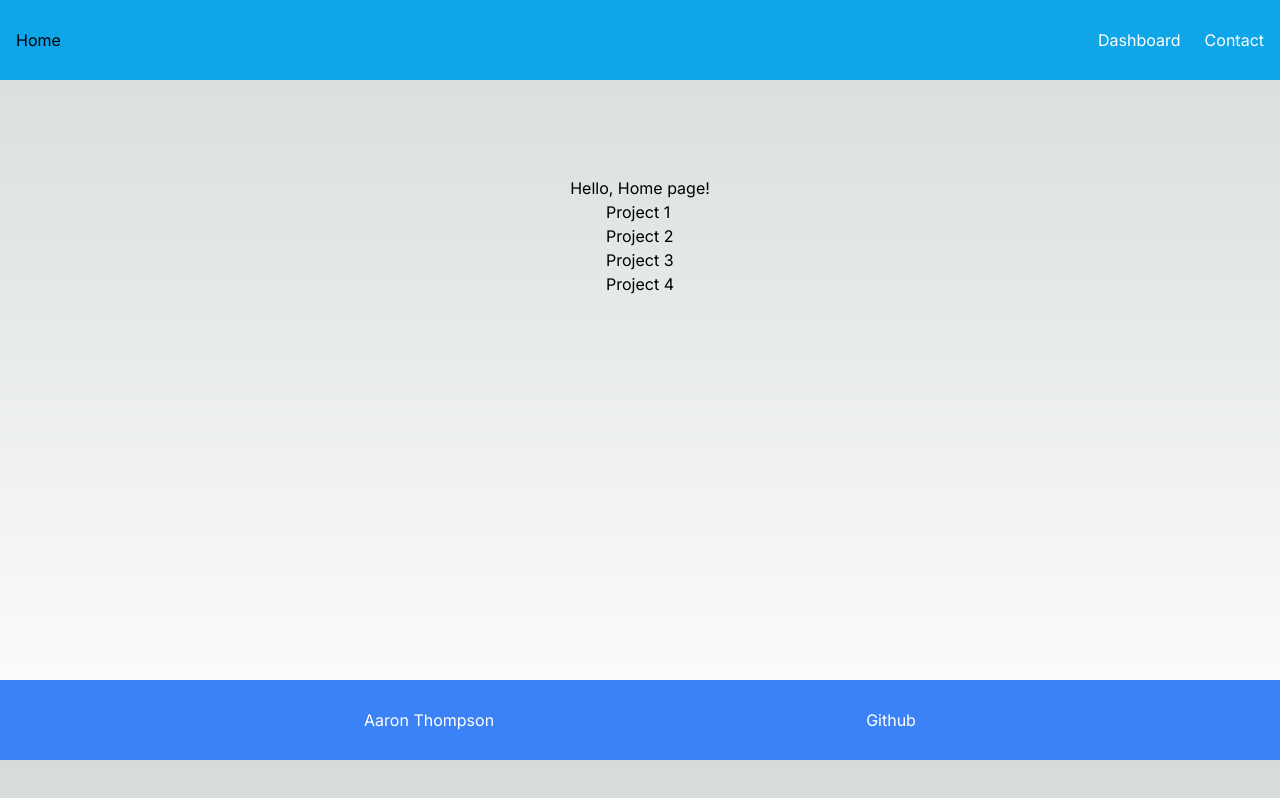
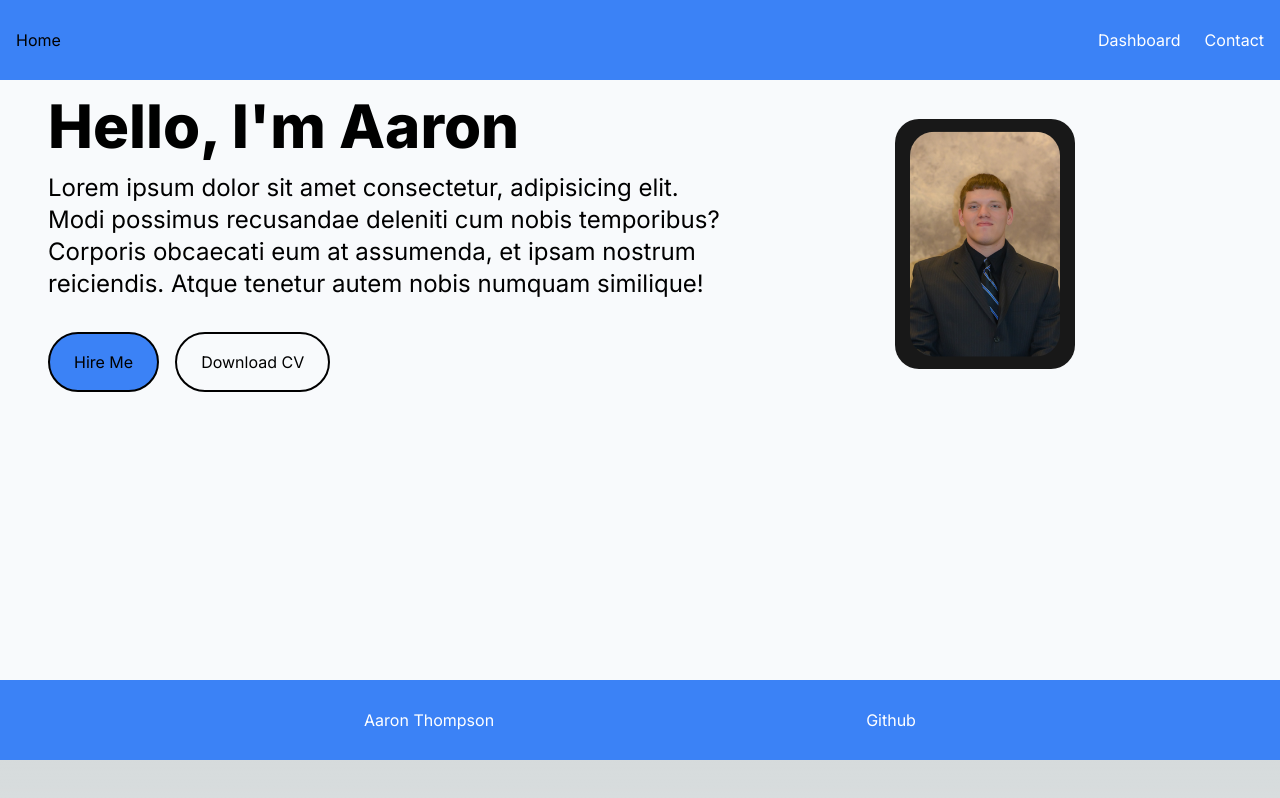
Before and after one commit to Endeyr/my-portfolio, a Next.js app: page / in a window 1280 px wide. Built offline with nearby package versions, Linux system fonts and the light colour scheme.

Commit message:
add hero component

```diff
--- /dev/null
+++ b/app/components/hero/index.tsx
@@ -0,0 +1,38 @@
+import HeroButton from '@/components/hero/button'
+import Image from 'next/image'
+import profilePicture from '../../../public/pfp.jpg'
+
+const Hero = () => {
+	return (
+		<section>
+			<div className="grid grid-cols-1 sm:grid-cols-12">
+				<div className="col-span-7 place-self-center text-center sm:text-left">
+					<h1 className="mb-4 text-4xl sm:text-5xl lg:text-6xl font-extrabold break-words">
+						Hello, I&apos;m Aaron
+					</h1>
+					<p className="dark:text-[#ADB7BE] text-lg mb-4 sm:text-xl lg:text-2xl break-words">
+						Lorem ipsum dolor sit amet consectetur, adipisicing elit. Modi
+						possimus recusandae deleniti cum nobis temporibus? Corporis
+						obcaecati eum at assumenda, et ipsam nostrum reiciendis. Atque
+						tenetur autem nobis numquam similique!
+					</p>
+					<div>
+						<HeroButton />
+					</div>
+				</div>
+				<div className="col-span-5 place-self-center mt-4 sm:mt-0">
+					<div className="rounded-3xl bg-[#181818] w-[180px] h-[250px]  relative">
+						<Image
+							src={profilePicture}
+							alt="profile picture"
+							className="absolute transform -translate-x-1/2 -translate-y-1/2 top-1/2 left-1/2 rounded-3xl"
+							width={150}
+							height={150}
+						/>
+					</div>
+				</div>
+			</div>
+		</section>
+	)
+}
+export default Hero
--- a/app/components/navigation/navbar/index.tsx
+++ b/app/components/navigation/navbar/index.tsx
@@ -3,7 +3,7 @@ import Link from 'next/link'
 const Navbar = () => {
 	return (
 		<>
-			<div className="w-full h-20 bg-secondary-500 sticky top-0">
+			<div className="w-full h-20 bg-primary-500 sticky top-0">
 				<div className="container mx-auto px-4 h-full">
 					<div className="flex justify-between gap-4 items-center h-full">
 						<Link href="/">
--- a/app/page.tsx
+++ b/app/page.tsx
@@ -1,23 +1,12 @@
 import Link from 'next/link'
+import Hero from './components/hero'
 
 export default function Home() {
 	return (
-		<main className="flex section-min-height flex-col items-center p-24">
-			<h1>Hello, Home page!</h1>
-			<ul>
-				<li>
-					<Link href="/project/1">Project 1</Link>
-				</li>
-				<li>
-					<Link href="/project/2">Project 2</Link>
-				</li>
-				<li>
-					<Link href="/project/3">Project 3</Link>
-				</li>
-				<li>
-					<Link href="/project/4">Project 4</Link>
-				</li>
-			</ul>
+		<main className="flex section-min-height flex-col bg-slate-50 dark:bg-slate-950">
+			<div className="container mx-auto px-12 py-4">
+				<Hero />
+			</div>
 		</main>
 	)
 }
--- /dev/null
+++ b/components/hero/button.tsx
@@ -0,0 +1,21 @@
+'use client'
+
+const HeroButton = () => {
+	return (
+		<>
+			<button
+				className="px-6 py-4 w-full sm:w-fit mr-4 rounded-full bg-primary-500 border-2 dark:border-white border-black hover:bg-secondary-300 active:bg-secondary-800 dark:hover:bg-secondary-300 dark:active:bg-secondary-800 dark:bg-white dark:text-black"
+				onClick={() => console.log('Hire Me Button clicked!')}
+			>
+				Hire Me
+			</button>
+			<button
+				className="px-6 py-4 mt-4 w-full sm:w-fit rounded-full bg-transparent border-2 border-black hover:bg-secondary-300 active:bg-secondary-800 dark:hover:bg-secondary-300 dark:hover:text-black dark:active:bg-secondary-800 dark:active:text-black dark:text-white  dark:border-white"
+				onClick={() => console.log('Download CV Button clicked!')}
+			>
+				Download CV
+			</button>
+		</>
+	)
+}
+export default HeroButton
```
Also changed, not shown: public/pfp.jpg (added).
